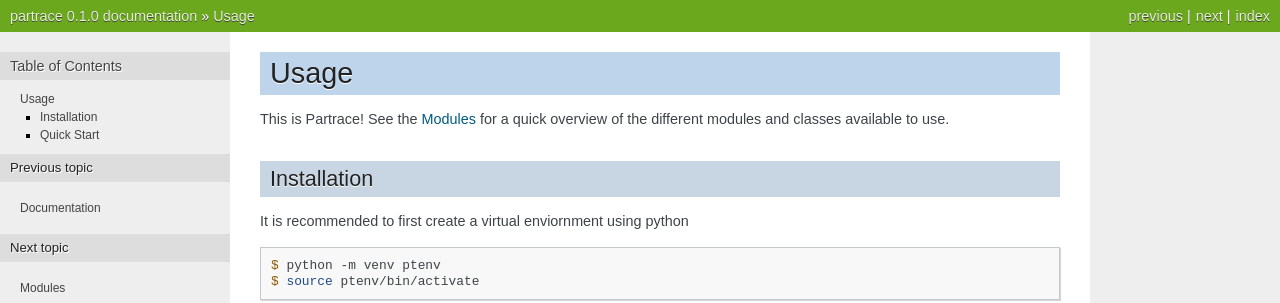
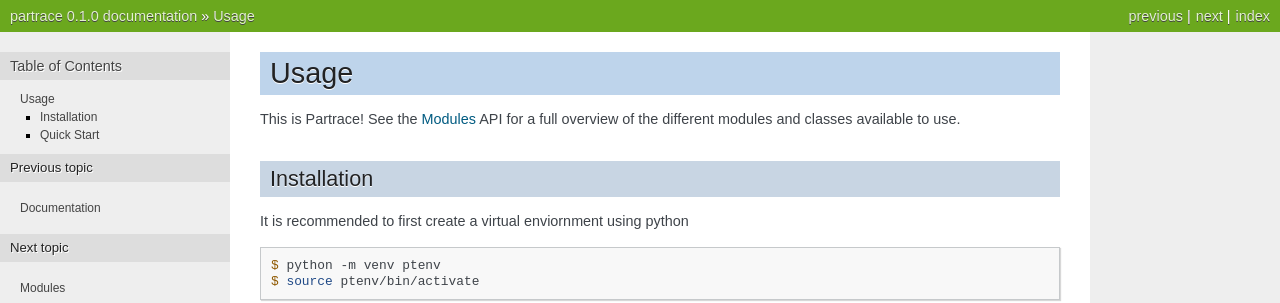
Before and after one commit to ervc/partrace, a Sphinx documentation site: the page built from docs/source/usage.rst, in a window 1280 px wide. Shown: the top 303 px of the page. Built offline with Sphinx 7.4.7, drawn with Linux system fonts in a browser that asks for light colours.

Commit message:
tweak usage page

```diff
--- a/docs/source/usage.rst
+++ b/docs/source/usage.rst
@@ -1,7 +1,7 @@
 Usage
 =====
 
-This is Partrace! See the :doc:`modules` for a quick overview of the different modules and classes available to use.
+This is Partrace! See the :doc:`modules` API for a full overview of the different modules and classes available to use.
 
 Installation
 ------------
```
